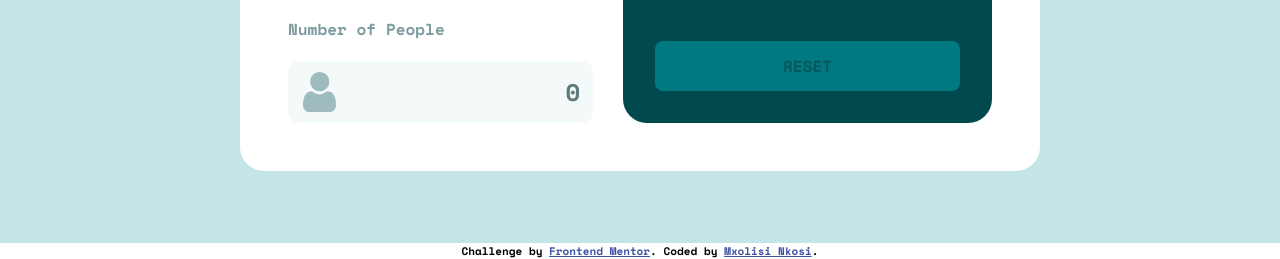
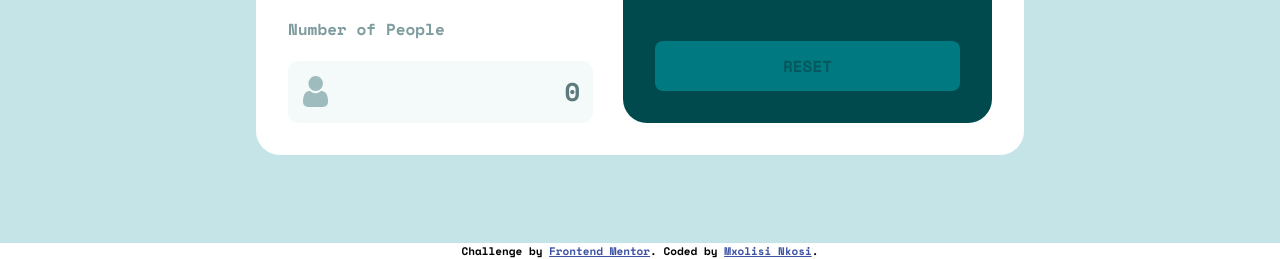
Before and after one commit to m-nkosi/Tip-Calculator, a plain HTML site: page index.html in a window 1280 px wide. Shown: the part 557-816 px from the top of the page. Drawn offline with nearby package versions, Linux system fonts and the light colour scheme.

Commit message:
fixed the desktop empty design

```diff
--- a/CSS/styles.css
+++ b/CSS/styles.css
@@ -172,12 +172,13 @@ input::placeholder {
     #content {
         border-radius: 1.5rem;
         flex-direction: row;
-        padding: 3rem;
+        padding: clamp(2rem, 2vw,3rem);
         min-height: 45vh;
-        /* max-height: 60vh; */
+        max-height: 500px;
         width:55%;
         align-self: center;
         justify-content: space-between;
+        min-width: 580px;
     }
     #content > div {
         width:44%;
@@ -220,6 +221,9 @@ input::placeholder {
     input {
         border-radius: 0.7rem;
     }
+    input::placeholder {
+        font-size: 2vw;
+    }
     /* Text */
     label {
         font-size: clamp(1rem, 1vw, 2rem);
@@ -235,6 +239,6 @@ input::placeholder {
     }
     /*  Logo  */
     img {
-        height: 5vh;
+        height: 50%;
     }
 }
```
